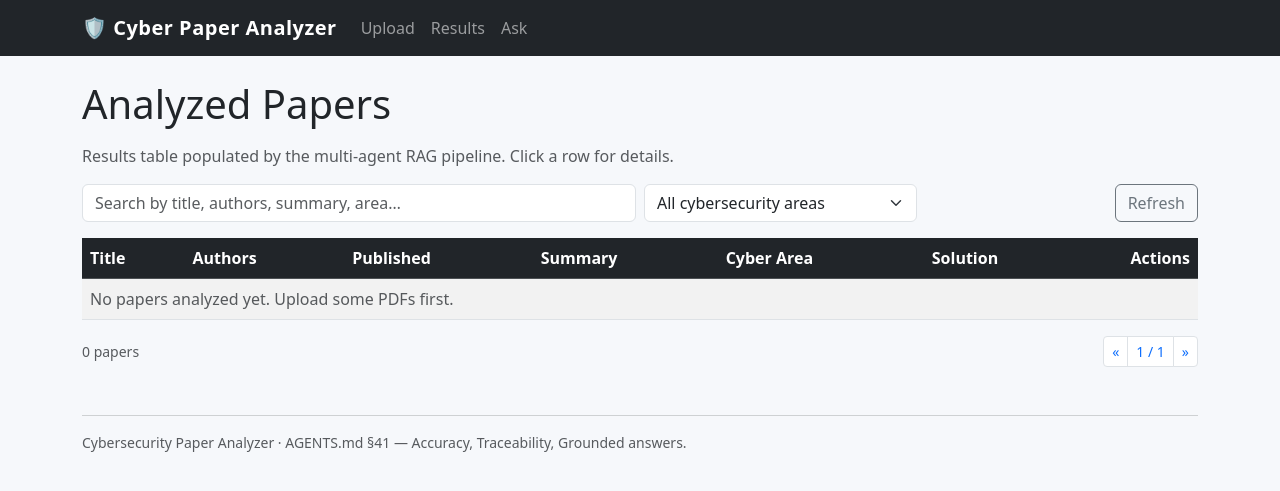
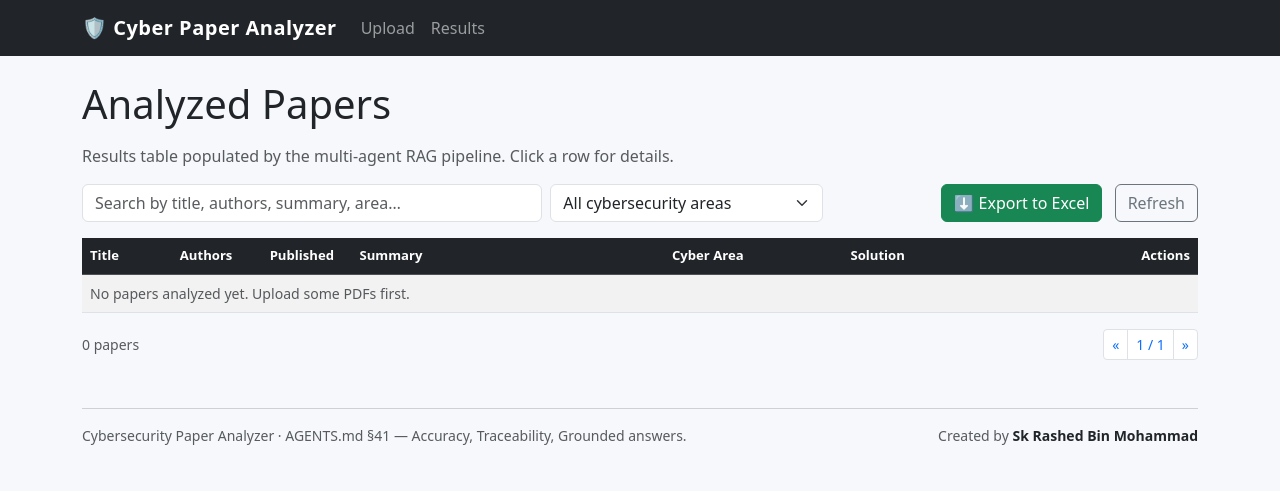
Before and after one commit to rashed2940/pdf_etractor_paper_review, a Flask app: page /results in a window 1280 px wide. Shown: the top 491 px of the page. Run offline with Flask 3, Linux system fonts and the light colour scheme; data that the repository does not hold is empty; some libraries are stand-ins or nearby versions.

Commit message:
final version

```diff
--- a/app.py
+++ b/app.py
@@ -19,9 +19,11 @@ Security (AGENTS.md §31):
 """
 from __future__ import annotations
 
+import io
 import os
 import threading
 import uuid
+from datetime import datetime
 from pathlib import Path
 from typing import Any
 
@@ -31,6 +33,7 @@ from flask import (
     jsonify,
     render_template,
     request,
+    send_file,
     url_for,
 )
 from werkzeug.utils import secure_filename
@@ -366,12 +369,122 @@ def create_app(*, llm_factory=None) -> Flask:
             "results.html",
             results_url=url_for("results_page"),
             question_url=url_for("question"),
+            export_url=url_for("export_excel"),
         )
 
     @app.route("/api/papers")
     def api_papers():
         """REST: list all analyzed papers."""
         return jsonify([p.model_dump(mode="json") for p in results.all()])
+
+    @app.route("/export/excel")
+    def export_excel():
+        """Download the analyzed papers table as a single .xlsx file.
+
+        Includes ALL rows currently in the results store, with the FULL
+        untruncated text for every column. The file is built in memory
+        via openpyxl and streamed to the browser as an attachment.
+        """
+        from openpyxl import Workbook
+        from openpyxl.styles import Alignment, Font, PatternFill
+        from openpyxl.utils import get_column_letter
+
+        papers = results.all()
+        wb = Workbook()
+        ws = wb.active
+        ws.title = "Analyzed Papers"
+
+        # Columns: full content, no truncation. Lists are joined with
+        # newlines so multi-author / multi-area cells stay readable.
+        headers = [
+            ("Paper ID",        lambda p: p.paper_id),
+            ("Title",           lambda p: p.title or ""),
+            ("Authors",         lambda p: ", ".join(p.authors) if p.authors else ""),
+            ("Published",       lambda p: p.publication_date or ""),
+            ("Filename",        lambda p: p.filename or ""),
+            ("Cybersecurity Area",
+                                lambda p: ", ".join(p.cybersecurity_area) if p.cybersecurity_area else ""),
+            ("Summary",         lambda p: p.summary or ""),
+            ("Problem Statement", lambda p: p.problem_statement or ""),
+            ("Proposed Solution",  lambda p: p.proposed_solution or ""),
+            ("Methodology",     lambda p: p.methodology or ""),
+            ("Datasets",        lambda p: ", ".join(p.datasets) if p.datasets else ""),
+            ("Key Results",     lambda p: p.key_results or ""),
+            ("Limitations",     lambda p: p.limitations or ""),
+            ("Analysis Status", lambda p: p.analysis_status),
+            ("Analysis Error",  lambda p: p.analysis_error or ""),
+            ("Created At",      lambda p: p.created_at.isoformat() if p.created_at else ""),
+        ]
+
+        # Header row
+        header_fill = PatternFill(start_color="FF2C3E50", end_color="FF2C3E50", fill_type="solid")
+        header_font = Font(bold=True, color="FFFFFFFF")
+        for col_idx, (name, _) in enumerate(headers, start=1):
+            cell = ws.cell(row=1, column=col_idx, value=name)
+            cell.fill = header_fill
+            cell.font = header_font
+            cell.alignment = Alignment(horizontal="left", vertical="center")
+
+        # Data rows
+        wrap_align = Alignment(wrap_text=True, vertical="top", horizontal="left")
+        for row_idx, paper in enumerate(papers, start=2):
+            for col_idx, (_, getter) in enumerate(headers, start=1):
+                ws.cell(row=row_idx, column=col_idx, value=getter(paper)).alignment = wrap_align
+
+        # Column widths — give long-text columns plenty of room.
+        widths = {
+            "Paper ID": 18,
+            "Title": 40,
+            "Authors": 28,
+            "Published": 12,
+            "Filename": 28,
+            "Cybersecurity Area": 26,
+            "Summary": 60,
+            "Problem Statement": 40,
+            "Proposed Solution": 50,
+            "Methodology": 40,
+            "Datasets": 28,
+            "Key Results": 50,
+            "Limitations": 40,
+            "Analysis Status": 14,
+            "Analysis Error": 30,
+            "Created At": 22,
+        }
+        for col_idx, (name, _) in enumerate(headers, start=1):
+            ws.column_dimensions[get_column_letter(col_idx)].width = widths.get(name, 20)
+
+        # Header row taller, freeze so the header stays visible while scrolling
+        ws.row_dimensions[1].height = 24
+        ws.freeze_panes = "A2"
+
+        # Build filename like `analyzed_papers_20260813_123045.xlsx`
+        buf = io.BytesIO()
+        wb.save(buf)
+        buf.seek(0)
+        stamp = datetime.utcnow().strftime("%Y%m%d_%H%M%S")
+        filename = f"analyzed_papers_{stamp}.xlsx"
+        logger.info("Excel export: %d papers, filename=%s", len(papers), filename)
+        return send_file(
+            buf,
+            as_attachment=True,
+            download_name=filename,
+            mimetype="application/vnd.openxmlformats-officedocument.spreadsheetml.sheet",
+        )
+
+    @app.route("/api/export")
+    def api_export():
+        """REST: JSON alias of the Excel export metadata.
+
+        Returns how many papers would be exported and the next-call
+        URL — useful for clients that want to confirm there is data
+        before triggering the actual download.
+        """
+        return jsonify(
+            {
+                "count": len(results.all()),
+                "download_url": url_for("export_excel"),
+            }
+        )
 
     @app.route("/api/papers/<paper_id>", methods=["DELETE"])
     def api_delete_paper(paper_id: str):
--- a/requirements.txt
+++ b/requirements.txt
@@ -41,6 +41,7 @@ tiktoken>=0.7.0,<1.0.0          # accurate token counting for chunker
 
 # --- Utilities ---
 typing-extensions>=4.10.0
+openpyxl>=3.1.0,<4.0.0   # Excel export of analyzed papers
 
 # --- Dev / testing ---
 pytest>=8.0.0,<9.0.0
--- a/static/css/style.css
+++ b/static/css/style.css
@@ -16,6 +16,37 @@ body {
     display: inline-block;
     max-width: 100%;
     vertical-align: bottom;
+}
+
+/* Multi-line text cells in the papers table (Summary / Solution / Cyber Area) */
+#papers-table td.paper-summary,
+#papers-table td.paper-solution,
+#papers-table td.paper-area {
+    white-space: normal;
+    line-height: 1.35;
+    font-size: 0.85rem;
+    color: #2b3340;
+    vertical-align: top;
+    word-break: break-word;
+    overflow-wrap: anywhere;
+}
+
+/* Column widths: use fixed percent widths so the table fits the
+   viewport. Cells wrap to multiple lines and show as much content
+   as possible inside the column. */
+#papers-table th.paper-summary-col,
+#papers-table td.paper-summary {
+    width: 28%;
+}
+
+#papers-table th.paper-area-col,
+#papers-table td.paper-area {
+    width: 16%;
+}
+
+#papers-table th.paper-solution-col,
+#papers-table td.paper-solution {
+    width: 22%;
 }
 
 .badge {
@@ -45,3 +76,26 @@ body {
 
 #papers-table th.sort-asc::after { content: " ▲"; }
 #papers-table th.sort-desc::after { content: " ▼"; }
+
+/* Slightly denser table font so long text fits comfortably.
+   Use fixed layout with percent-based column widths so the table
+   always fits the viewport. Cells wrap to show as much content
+   as possible inside their column. */
+#papers-table {
+    font-size: 0.88rem;
+    table-layout: fixed;
+    width: 100%;
+}
+
+#papers-table thead th {
+    font-size: 0.82rem;
+    font-weight: 600;
+    white-space: nowrap;
+}
+
+/* Smaller badges so the area column doesn't grow too wide */
+#papers-table td.paper-area .badge {
+    font-size: 0.7rem;
+    font-weight: 500;
+    padding: 0.3em 0.5em;
+}
--- a/templates/base.html
+++ b/templates/base.html
@@ -18,7 +18,6 @@
         <ul class="navbar-nav me-auto">
           <li class="nav-item"><a class="nav-link" href="{{ url_for('index') }}">Upload</a></li>
           <li class="nav-item"><a class="nav-link" href="{{ url_for('results_page') }}">Results</a></li>
-          <li class="nav-item"><a class="nav-link" href="{{ url_for('question') }}">Ask</a></li>
         </ul>
       </div>
     </div>
@@ -30,7 +29,10 @@
 
   <footer class="container mt-5 mb-4 text-muted small">
     <hr>
-    Cybersecurity Paper Analyzer · AGENTS.md §41 — Accuracy, Traceability, Grounded answers.
+    <div class="d-flex justify-content-between align-items-center flex-wrap gap-2">
+      <span>Cybersecurity Paper Analyzer · AGENTS.md §41 — Accuracy, Traceability, Grounded answers.</span>
+      <span>Created by <strong class="text-body">Sk Rashed Bin Mohammad</strong></span>
+    </div>
   </footer>
 
   <script src="https://cdn.jsdelivr.net/npm/bootstrap@5.3.3/dist/js/bootstrap.bundle.min.js"></script>
--- a/templates/results.html
+++ b/templates/results.html
@@ -8,7 +8,7 @@
 </p>
 
 <div class="row mb-3 g-2">
-  <div class="col-md-6">
+  <div class="col-md-5">
     <input type="search" id="table-search" class="form-control" placeholder="Search by title, authors, summary, area…">
   </div>
   <div class="col-md-3">
@@ -16,7 +16,10 @@
       <option value="">All cybersecurity areas</option>
     </select>
   </div>
-  <div class="col-md-3 text-end">
+  <div class="col-md-4 text-end">
+    <a class="btn btn-success me-2" href="{{ export_url }}" title="Download all analyzed papers as a single .xlsx file">
+      ⬇ Export to Excel
+    </a>
     <a class="btn btn-outline-secondary" href="{{ results_url }}">Refresh</a>
   </div>
 </div>
@@ -28,9 +31,9 @@
         <th scope="col" role="button" data-sort="title">Title</th>
         <th scope="col" role="button" data-sort="authors">Authors</th>
         <th scope="col" role="button" data-sort="publication_date">Published</th>
-        <th scope="col">Summary</th>
-        <th scope="col">Cyber Area</th>
-        <th scope="col">Solution</th>
+        <th scope="col" class="paper-summary-col">Summary</th>
+        <th scope="col" class="paper-area-col">Cyber Area</th>
+        <th scope="col" class="paper-solution-col">Solution</th>
         <th scope="col" class="text-end" style="width: 110px;">Actions</th>
       </tr>
     </thead>
```
Also changed, not shown: templates/partials/paper_row.html (+4 -4 lines), 1 other file.
